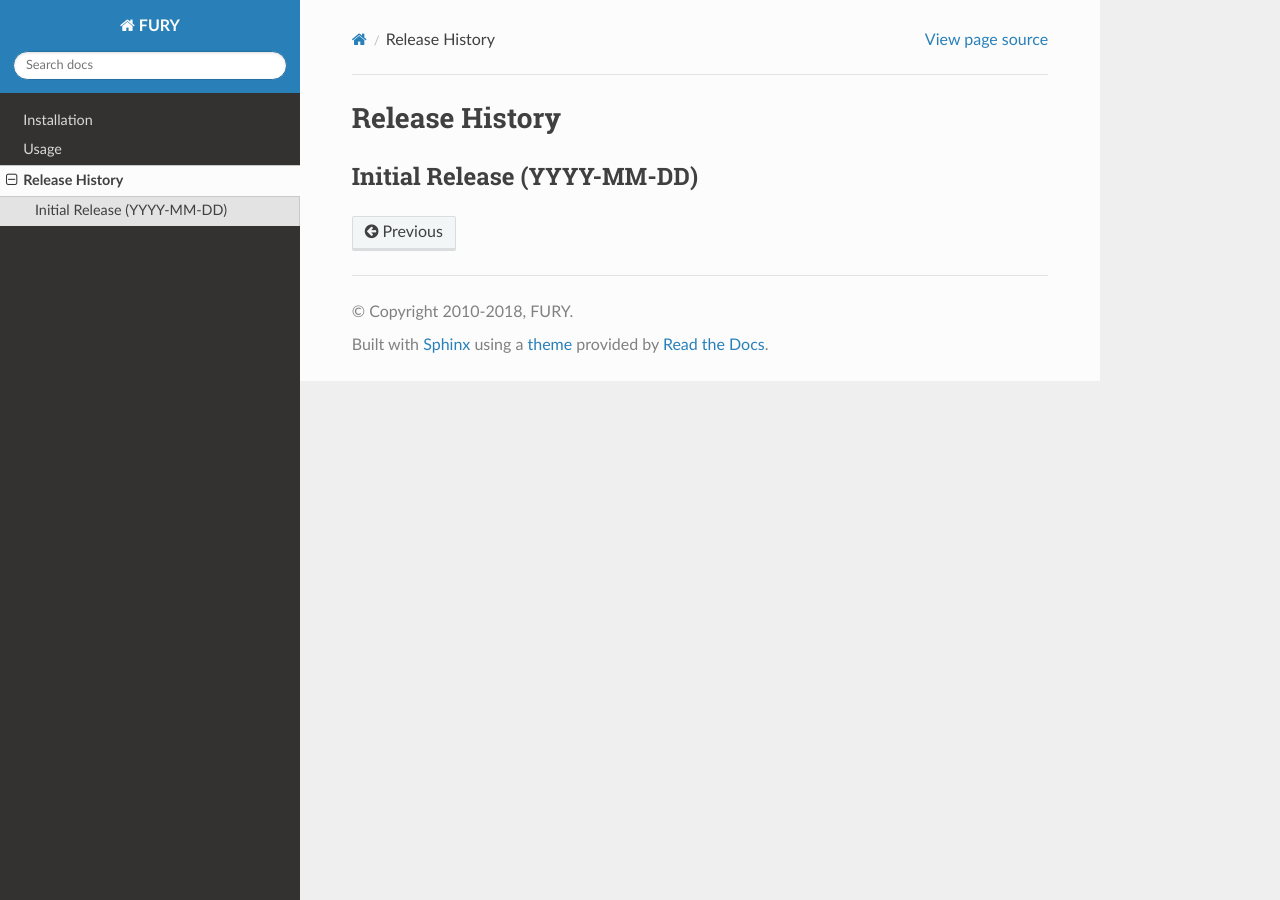
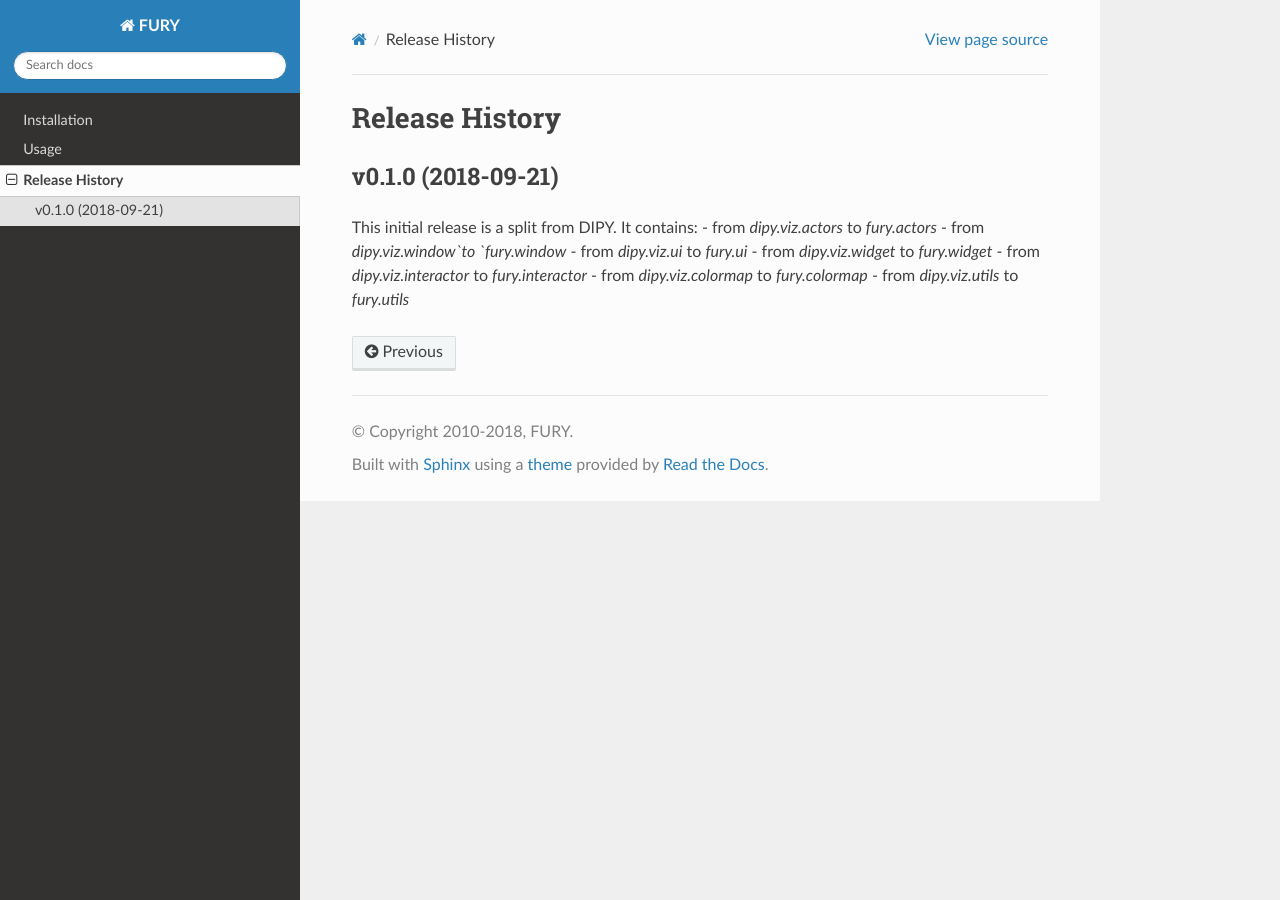
Before and after one commit to fury-gl/fury, a Sphinx documentation site: the page built from docs/source/release-history.rst, in a window 1280 px wide. Built offline with Sphinx 7.4.7 and the Read the Docs theme 2.0.0, drawn with Linux system fonts in a browser that asks for light colours; the version number could not be read and is left out.

Commit message:
release 0.1.0 history

```diff
--- a/docs/source/release-history.rst
+++ b/docs/source/release-history.rst
@@ -2,5 +2,14 @@
 Release History
 ===============
 
-Initial Release (YYYY-MM-DD)
+v0.1.0 (2018-09-21)
 ----------------------------
+
+This initial release is a split from DIPY. It contains:
+- from `dipy.viz.actors` to `fury.actors`
+- from `dipy.viz.window`to `fury.window`
+- from `dipy.viz.ui` to `fury.ui`
+- from `dipy.viz.widget` to `fury.widget`
+- from `dipy.viz.interactor` to `fury.interactor`
+- from `dipy.viz.colormap` to `fury.colormap`
+- from `dipy.viz.utils` to `fury.utils`
```
